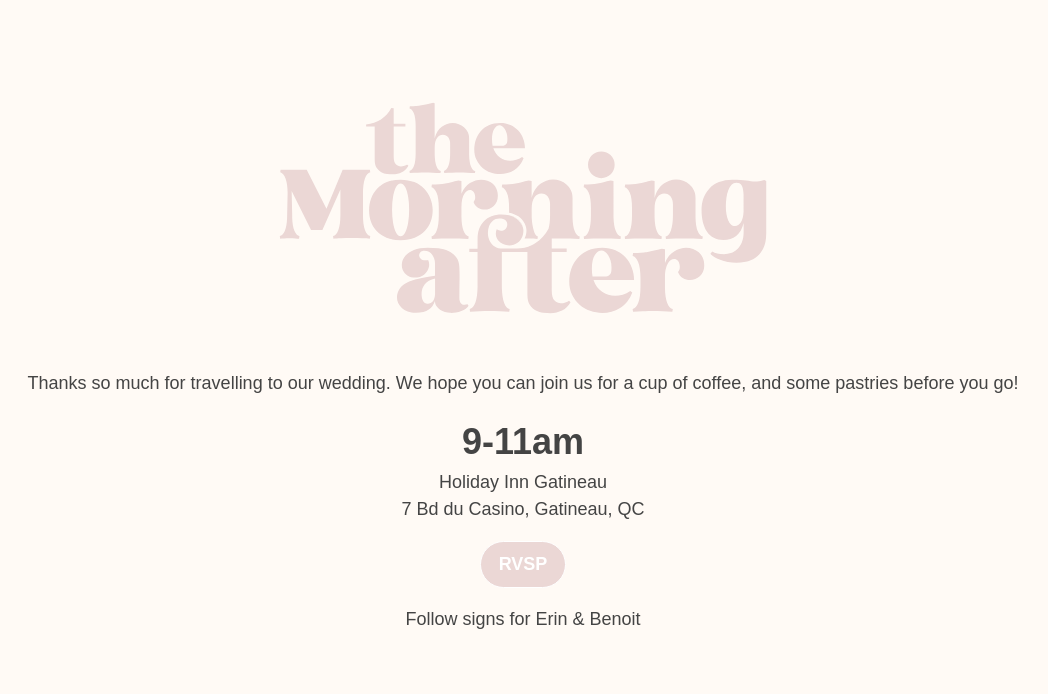
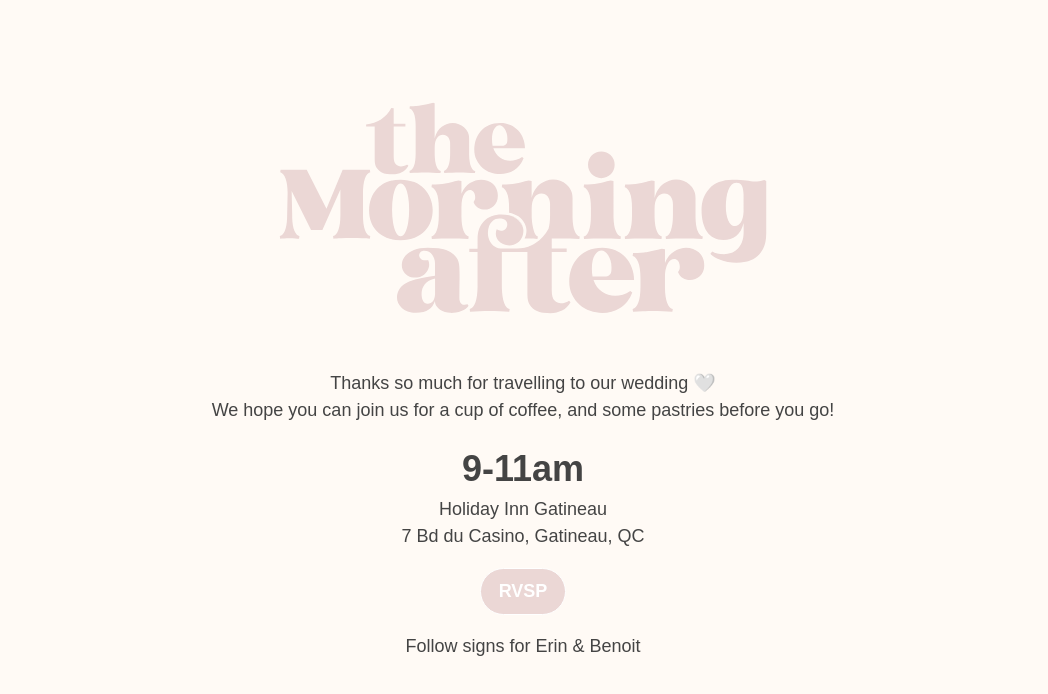
Before and after one commit to martenbjork/erin-and-benoit, a Next.js app: page /morningafter in a window 1280 px wide. Shown: the top 694 px of the page, without its empty margins (117-1165 px from the left). Built offline with nearby package versions, Linux system fonts and the light colour scheme.

Commit message:
Update morningafter.tsx

```diff
--- a/src/pages/morningafter.tsx
+++ b/src/pages/morningafter.tsx
@@ -8,7 +8,7 @@ export default function TheMorningAfter() {
       <Image src={theMorningAfter} alt="The Morning After" />
 
       <p>
-        Thanks so much for travelling to our wedding. We hope you can join us
+        Thanks so much for travelling to our wedding 🤍<br />We hope you can join us
         for a cup of coffee, and some pastries before you go!
       </p>
 
```
